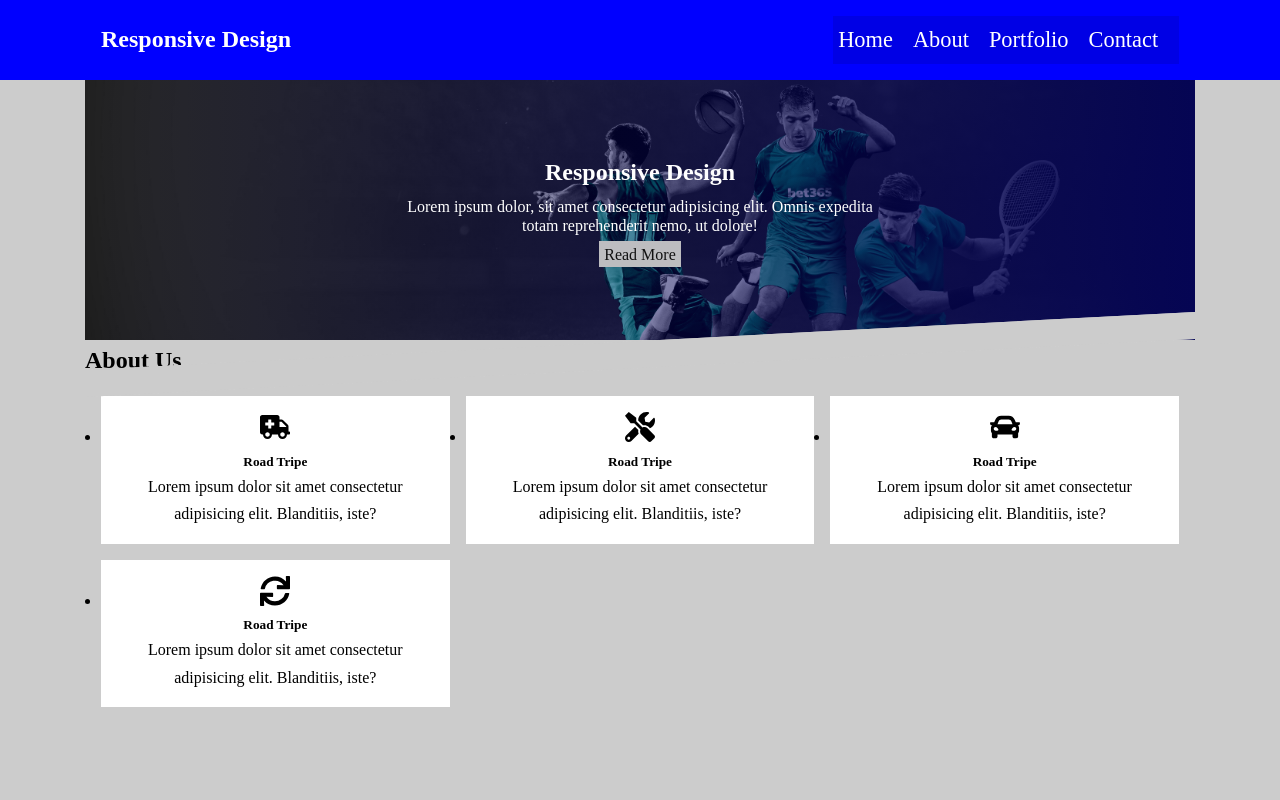
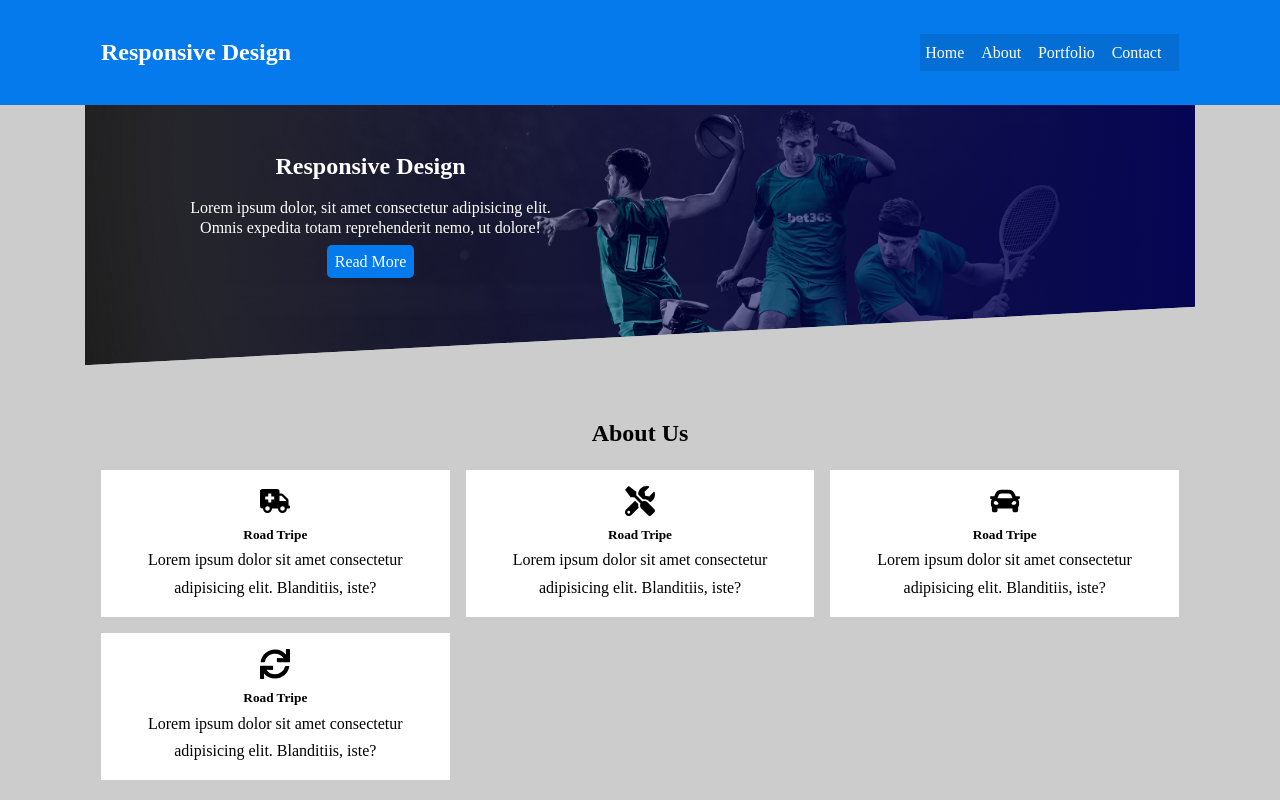
Before and after one commit to touraye/responsive-design, a plain HTML site: page index.html in a window 1280 px wide. Drawn offline with Linux system fonts and the light colour scheme.

Commit message:
fixing styles

```diff
--- a/style.css
+++ b/style.css
@@ -1,3 +1,15 @@
+:root {
+  --primary-color: #047aed;
+  --secondary-color: #1c3fa8;
+  --dark-blue: #002240;
+  --white-color: #fff;
+  --body-color: #ccc;
+  --dark-color: #222;
+  --light-color: #f4f4f4;
+  --border-bottom-clr: #b4becb;
+}
+
+
 * {
   margin: 0;
   padding: 0;
@@ -15,6 +27,10 @@ h1,h2,h3,h4,h5,h6 {
 
 img {
   max-width: 100%;
+}
+
+ul li {
+  list-style: none;
 }
 
 .container {
@@ -42,7 +58,8 @@ img {
 
 /* header */
 .header {
-  background-color: blue;
+  background-color: var(--primary-color);
+  padding: 1rem;
 }
 
 .header .flex {
@@ -62,9 +79,9 @@ img {
 
 .nav-menu a {
   color: white;
-  margin-right: 1rem;
+  margin-right: 0.8rem;
   text-transform: capitalize;
-  font-size: 1.4rem;
+  font-size: 01rem;
   text-decoration: none;
 }
 
@@ -86,7 +103,7 @@ img {
   width: 100%;
   align-items: center;
   justify-content: center;
-  padding: 1rem;
+  padding: 1rem 1rem 4rem;
   position: relative;
 }
 
@@ -96,23 +113,31 @@ img {
 }
 
 .hero-info p {
+  line-height: 1.2;
   width: 70%;
-  margin: 0.3rem auto;
+  margin: .7rem auto;
 }
 
 .hero-cover a {
-  padding: 0.3rem;
+  padding: 0.5rem;
   text-decoration: none;
   text-transform: capitalize;
+  background-color: var(--primary-color);
+  color: #fff;
+  border-radius: 5px;
+  -webkit-border-radius: 5px;
+  -moz-border-radius: 5px;
+  -ms-border-radius: 5px;
+  -o-border-radius: 5px;
 }
 
 .hero-info::before,
 .hero-info::after {
   position: absolute;
   content: '';
- height: 27px;
+ height: 59px;
  background-color: #ccc;
- bottom: -28px;
+ bottom: -30px;
   right: 0;
   left: 0;
   transform: skewY(-3deg);
@@ -122,18 +147,15 @@ img {
   -o-transform: skewY(-3deg);
 }
 
-.hero-cover p {
-  line-height: 1.2;
+/* about */
+.about {
+  padding-top: 3rem;
 }
 
-.hero-cover a {
-  color: #111;
-  background-color: rgb(189, 189, 192);
+.about h2 {
+  text-align: center;
 }
 
-
-
-/* about */
 .about .grid {
   padding: 1rem;
 }
@@ -156,13 +178,13 @@ img {
     justify-content: space-between;
     padding: 1rem;
   }
-  .hero {
+  .hero-section .flex {
     justify-content: start;
   }
-  .hero {
-    outline: 1px solid green;
-    /* width: 40%; */
-    /* justify-self: flex-start; */
+  .hero-info {
+    color: white;
+    text-align: center;
+    width: 50%;
   }
   .about .grid {
     grid-template-columns: repeat(2, 1fr);
@@ -175,3 +197,22 @@ img {
     grid-template-columns: repeat(3, 1fr);
   }
 }
+
+/* desktop and more */
+@media(min-width: 1200px){
+  .hero-info::before,
+  .hero-info::after {
+    position: absolute;
+    content: '';
+    height: 59px;
+    background-color: #ccc;
+    bottom: -30px;
+    right: -2px;
+    left: 0;
+    transform: skewY(-3deg);
+    -webkit-transform: skewY(-3deg);
+    -moz-transform: skewY(-3deg);
+    -ms-transform: skewY(-3deg);
+    -o-transform: skewY(-3deg);
+  }
+}
```
